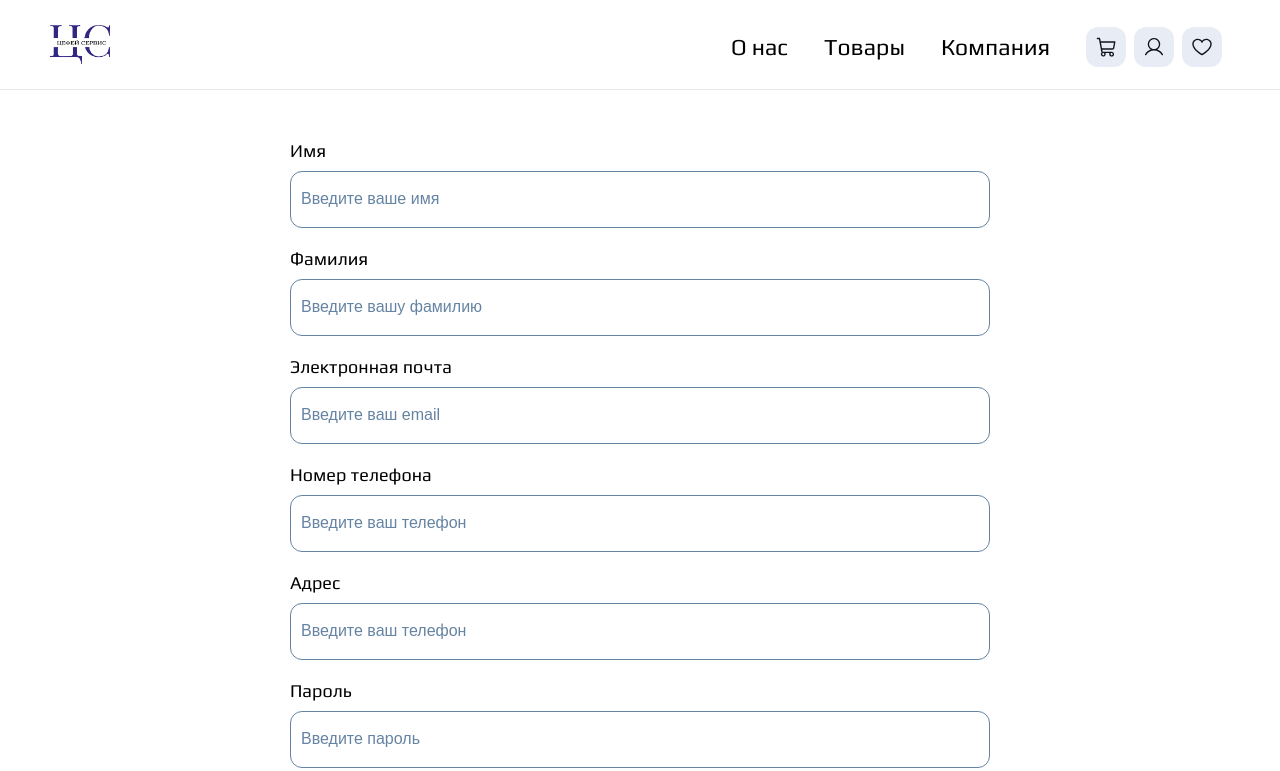
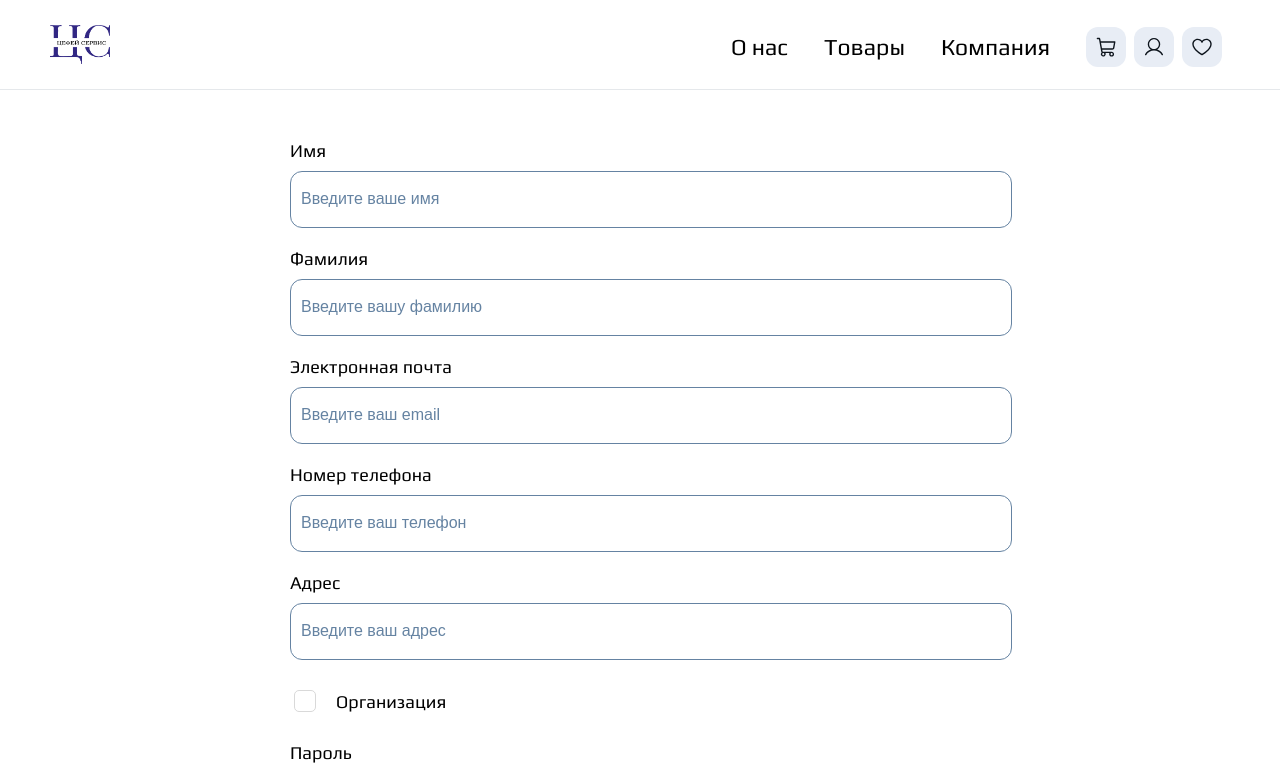
Before and after one commit to hisshihi/cepheus-serves-front, a Vue app: page /register in a window 1280 px wide. Shown: the top 771 px of the page. Built offline with nearby package versions, Linux system fonts and the light colour scheme.

Commit message:
добавил несколько масок и поля для организаций при регистрации

```diff
--- a/package.json
+++ b/package.json
@@ -12,6 +12,7 @@
     "gsap": "^3.12.5",
     "jwt-decode": "^4.0.0",
     "lazysizes": "^5.3.2",
+    "primevue": "^3.52.0",
     "pug": "^3.0.2",
     "pug-plain-loader": "^1.1.0",
     "splitting": "^1.0.6",
--- a/src/App.vue
+++ b/src/App.vue
@@ -137,6 +137,7 @@ input {
   border-radius: 12px;
   border: 1px #6583a2 solid;
   padding: 20px 10px;
+  width: 100%;
 }
 
 input::placeholder {
--- a/src/main.js
+++ b/src/main.js
@@ -2,6 +2,7 @@ import { createApp } from "vue";
 import App from "./App.vue";
 import router from "./router";
 import { createStore } from "vuex";
+import PrimeVue from "primevue/config"
 
 // const store = createStore({Vuex});
 
@@ -15,4 +16,4 @@ const store = createStore({
 });
 
 
-createApp(App).use(store).use(store).use(router).use(createStore).mount("#app");
+createApp(App).use(store).use(store).use(PrimeVue).use(router).use(createStore).mount("#app");
--- a/src/views/RegisterView.vue
+++ b/src/views/RegisterView.vue
@@ -36,11 +36,12 @@
       />
 
       <label for="">Номер телефона</label>
-      <input
+      <input-mask
+        id="basic"
+        mask="+7 (999) 999-99-99"
         v-model="phone"
         type="tel"
         name=""
-        id=""
         placeholder="Введите ваш телефон"
         required
         autocomplete="phone"
@@ -52,13 +53,29 @@
         type="address"
         name=""
         id=""
-        placeholder="Введите ваш телефон"
+        placeholder="Введите ваш адрес"
         required
         autocomplete="street-address"
       />
 
+      <!-- Блок организации -->
+      <div class="in-organization">
+        <div class="checkbox-container">
+          <input type="checkbox" class="ui-checkbox" v-model="inOrganization">
+          <label for="">Организация</label>
+        </div>
+        <div class="organization" v-if="inOrganization">
+          <label for="">Название организации</label>
+          <input type="text" placeholder="Введите название" required v-model="orgName">
+          <label for="">Юридический адрес</label>
+          <input type="adderss" placeholder="Введите юридический адрес" v-model="orgAddress" required>
+          <label for="">ИНН</label>
+          <input-mask id="basic" mask="999999999999" type="text" placeholder="Введите ИНН" v-model="orgINN" required />
+        </div>
+      </div>
+
       <label for="">Пароль</label>
-      <input
+      <Password
         v-model="password"
         type="password"
         name=""
@@ -66,16 +83,23 @@
         placeholder="Введите пароль"
         required
         autocomplete="password"
+        promptLabel="Пароль не должен быть меньше 8 символов"
+        weakLabel="Слабый"
+        mediumLabel="Средний"
+        strongLabel="Сильный"
+        toggleMask
       />
 
       <label for="">Повторите пароль</label>
-      <input
+      <Password
         v-model="repeatPassword"
         type="password"
         name=""
         id=""
         placeholder="Повторите ранее указанный пароль"
+        promptLabel="Пароль не должен быть меньше 8 символов"
         required
+        toggleMask
       />
 
       <button-component
@@ -99,10 +123,14 @@
 <script>
 import axios from "axios";
 import ButtonComponent from "@/components/ButtonComponent.vue";
+import InputMask from "primevue/inputmask";
+import Password from "primevue/password"
 
 export default {
   components: {
     ButtonComponent,
+    InputMask,
+    Password
   },
 
   data() {
@@ -116,6 +144,10 @@ export default {
       repeatPassword: "",
       checkPasswordReturn: 0,
       message: "",
+      inOrganization: false,
+      orgName: "",
+      orgAddress: "",
+      orgINN: "",
     };
   },
 
@@ -137,6 +169,10 @@ export default {
         phone: this.phone,
         address: this.address,
         password: this.password,
+        inOrganization: this.inOrganization,
+        orgName: this.orgName,
+        orgAddress: this.orgAddress,
+        orgINN: Number(this.orgINN),
       };
 
       axios
@@ -153,6 +189,10 @@ export default {
           this.address = "";
           this.password = "";
           this.repeatPassword = "";
+          this.inOrganization = false;
+          this.orgName = "";
+          this.orgAddress = "";
+          this.orgINN = "";
           window.location.href = "/";
         })
         .catch((error) => {
@@ -192,4 +232,148 @@ input {
   max-width: 700px;
   margin: 0 auto;
 }
+
+/* Input from password */
+.p-password {
+  position: relative;
+}
+
+.p-password > svg {
+  position: absolute;
+  top: 30px;
+  right: 0;
+  width: 20px;
+  height: 20px;
+}
+
+.p-inputtext{
+  width: 100%;
+}
+
+/* Checkbox */
+/* checkbox settings 👇 */
+
+.ui-checkbox {
+  --primary-color: #1677ff;
+  --secondary-color: #fff;
+  --primary-hover-color: #4096ff;
+  /* checkbox */
+  --checkbox-diameter: 20px;
+  --checkbox-border-radius: 5px;
+  --checkbox-border-color: #d9d9d9;
+  --checkbox-border-width: 1px;
+  --checkbox-border-style: solid;
+  /* checkmark */
+  --checkmark-size: 1.2;
+  padding: 10px;
+}
+
+.ui-checkbox,
+.ui-checkbox *,
+.ui-checkbox *::before,
+.ui-checkbox *::after {
+  -webkit-box-sizing: border-box;
+  box-sizing: border-box;
+}
+
+.ui-checkbox {
+  -webkit-appearance: none;
+  -moz-appearance: none;
+  appearance: none;
+  width: var(--checkbox-diameter);
+  height: var(--checkbox-diameter);
+  border-radius: var(--checkbox-border-radius);
+  background: var(--secondary-color);
+  border: var(--checkbox-border-width) var(--checkbox-border-style) var(--checkbox-border-color);
+  -webkit-transition: all 0.3s;
+  -o-transition: all 0.3s;
+  transition: all 0.3s;
+  cursor: pointer;
+  position: relative;
+}
+
+.ui-checkbox::after {
+  content: "";
+  position: absolute;
+  top: 0;
+  left: 0;
+  right: 0;
+  bottom: 0;
+  -webkit-box-shadow: 0 0 0 calc(var(--checkbox-diameter) / 2.5) var(--primary-color);
+  box-shadow: 0 0 0 calc(var(--checkbox-diameter) / 2.5) var(--primary-color);
+  border-radius: inherit;
+  opacity: 0;
+  -webkit-transition: all 0.5s cubic-bezier(0.12, 0.4, 0.29, 1.46);
+  -o-transition: all 0.5s cubic-bezier(0.12, 0.4, 0.29, 1.46);
+  transition: all 0.5s cubic-bezier(0.12, 0.4, 0.29, 1.46);
+}
+
+.ui-checkbox::before {
+  top: 40%;
+  left: 50%;
+  content: "";
+  position: absolute;
+  width: 4px;
+  height: 7px;
+  border-right: 2px solid var(--secondary-color);
+  border-bottom: 2px solid var(--secondary-color);
+  -webkit-transform: translate(-50%, -50%) rotate(45deg) scale(0);
+  -ms-transform: translate(-50%, -50%) rotate(45deg) scale(0);
+  transform: translate(-50%, -50%) rotate(45deg) scale(0);
+  opacity: 0;
+  -webkit-transition: all 0.1s cubic-bezier(0.71, -0.46, 0.88, 0.6),opacity 0.1s;
+  -o-transition: all 0.1s cubic-bezier(0.71, -0.46, 0.88, 0.6),opacity 0.1s;
+  transition: all 0.1s cubic-bezier(0.71, -0.46, 0.88, 0.6),opacity 0.1s;
+}
+
+/* actions */
+
+.ui-checkbox:hover {
+  border-color: var(--primary-color);
+}
+
+.ui-checkbox:checked {
+  background: var(--primary-color);
+  border-color: transparent;
+}
+
+.ui-checkbox:checked::before {
+  opacity: 1;
+  -webkit-transform: translate(-50%, -50%) rotate(45deg) scale(var(--checkmark-size));
+  -ms-transform: translate(-50%, -50%) rotate(45deg) scale(var(--checkmark-size));
+  transform: translate(-50%, -50%) rotate(45deg) scale(var(--checkmark-size));
+  -webkit-transition: all 0.2s cubic-bezier(0.12, 0.4, 0.29, 1.46) 0.1s;
+  -o-transition: all 0.2s cubic-bezier(0.12, 0.4, 0.29, 1.46) 0.1s;
+  transition: all 0.2s cubic-bezier(0.12, 0.4, 0.29, 1.46) 0.1s;
+}
+
+.ui-checkbox:active:not(:checked)::after {
+  -webkit-transition: none;
+  -o-transition: none;
+  -webkit-box-shadow: none;
+  box-shadow: none;
+  transition: none;
+  opacity: 1;
+}
+
+/* Стили для блока организации */
+.checkbox-container {
+  display: flex;
+  align-items: center;
+  margin-bottom: 20px;
+}
+
+.checkbox-container > input {
+  margin-bottom: 10px;
+  margin-right: 20px;
+}
+
+.checkbox-container > label {
+  margin: 10px 0;
+}
+
+.organization {
+  margin-bottom: 20px;
+}
+
 </style>
```
Also changed, not shown: 1 other file (tests, documents, lock files or other folders).
